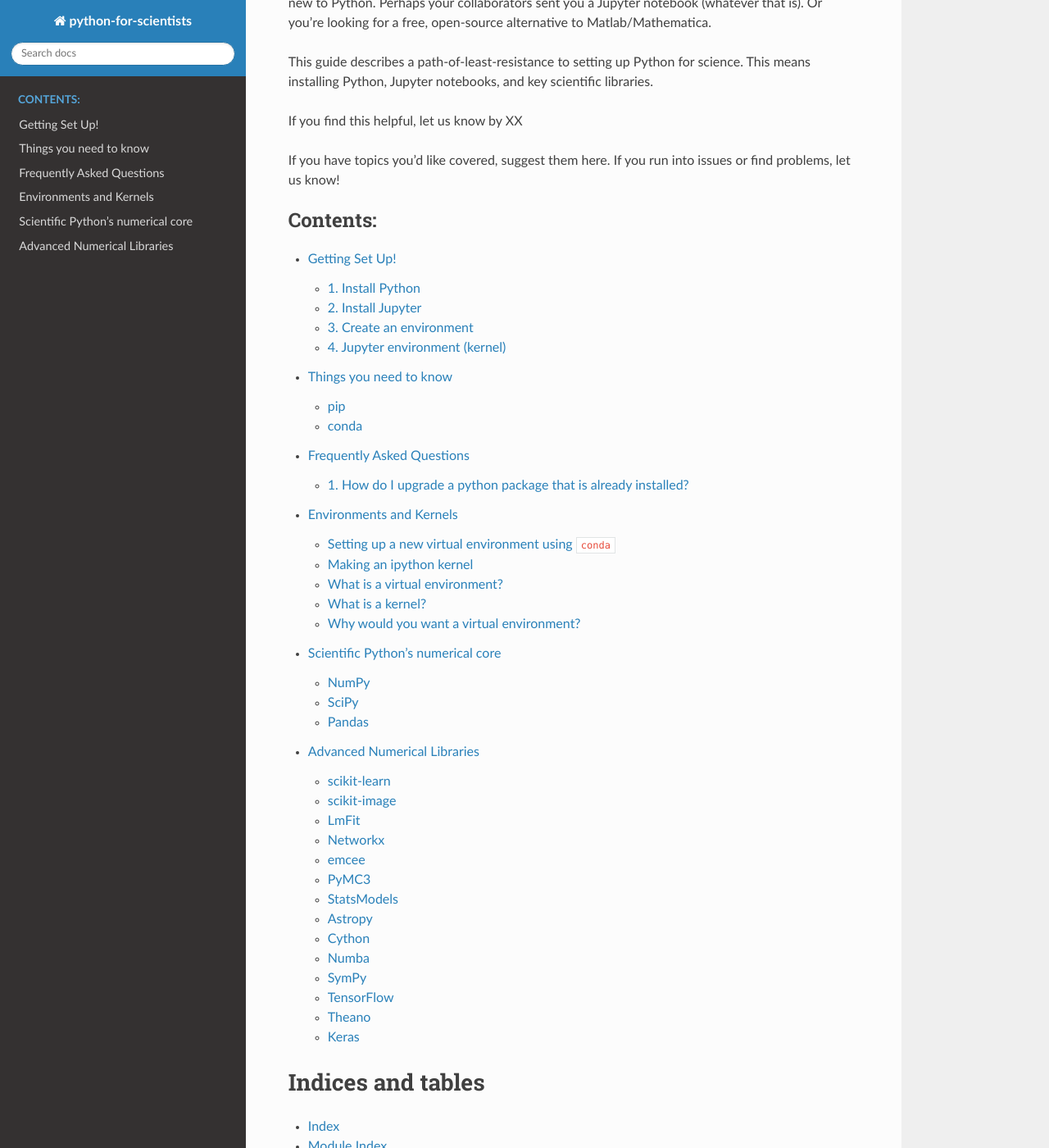
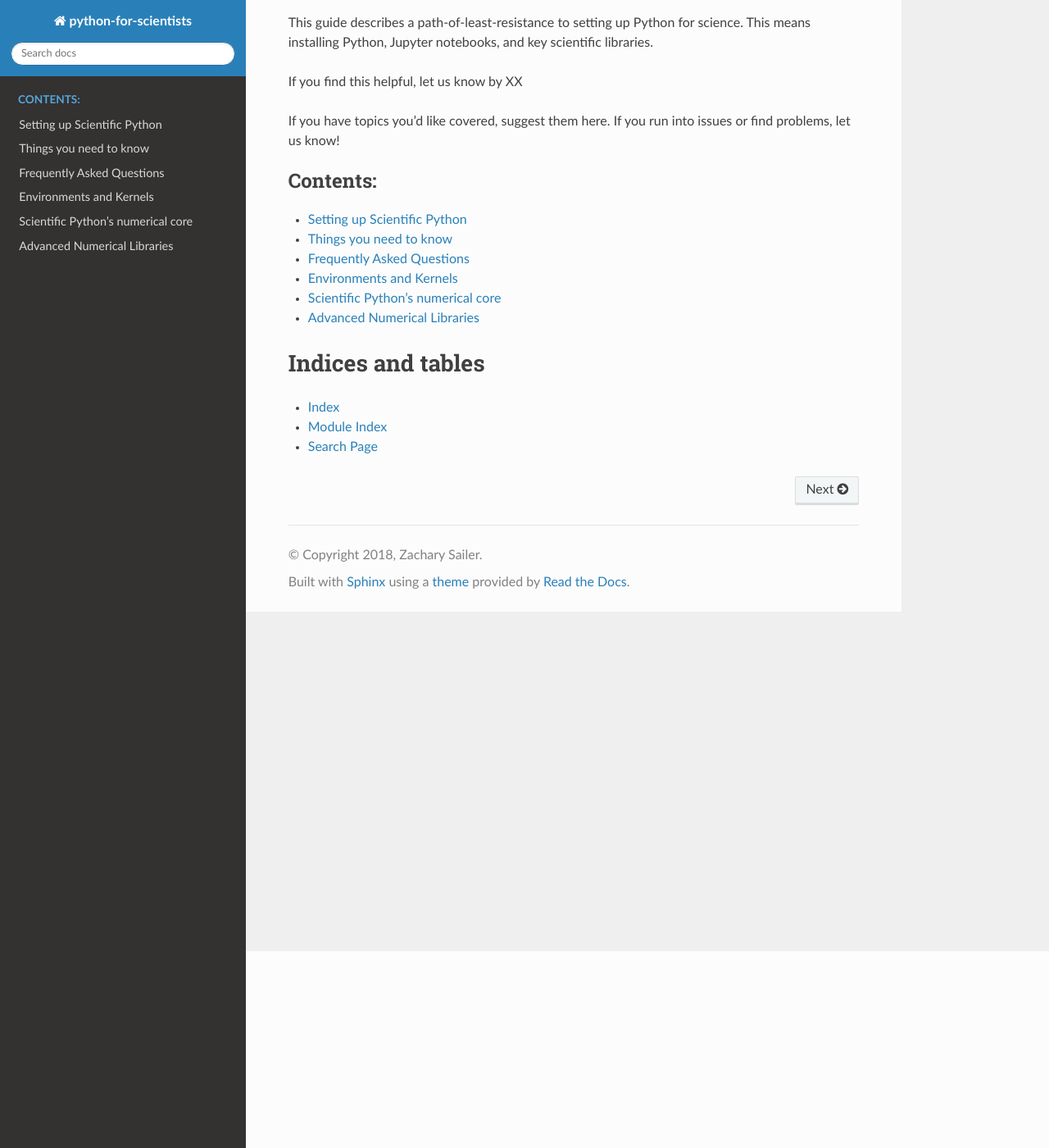
Before and after one commit to Zsailer/python-for-scientists, a Sphinx documentation site: the page built from docs/index.rst, in a window 1280 px wide and 1400 px high, scrolled down 240 px. Shown: the whole window at 82% size. Built offline with Sphinx 7.4.7 and the Read the Docs theme 2.0.0, drawn with Linux system fonts in a browser that asks for light colours; some of the changed lines change nothing that is shown.

Commit message:
unfinished install page

```diff
--- a/docs/_pages/install_package.rst
+++ /dev/null
@@ -1,7 +0,0 @@
-Installing a Package
-====================
-
-
-
-
-.. _here
--- a/docs/_pages/install_python.rst
+++ b/docs/_pages/install_python.rst
@@ -1,9 +1,103 @@
-Installing Python
-=================
+Setting up Scientific Python
+============================
 
-For scientists, I strongly recommend installing Python using **Miniconda**--even if you have Python already installed on your machine.
+1. `Install Python using Miniconda`_
+2. `Install Jupyter Notebooks`_
+3. `Install key scientific packages`_
+4. `Run you first Jupyter Notebook.`_
+
+.. _`Install Python using Miniconda`:
+
+1. Install Python using Miniconda
+---------------------------------
+
+.. image:: ../../_imgs/miniconda.png
+  :scale: 10%
+  :align: right
+
+We recommend Miniconda_ (`even if you have Python already installed`_).
+
+.. _Miniconda: https://conda.io/miniconda.html
+
+Miniconda comes with Python and the Conda_ package manager. Installers_ exist
+for Windows, Mac, and Linux. Download the installer that matches your operating
+system and follow the directions to install on your computer.
+
+Miniconda keeps everything contained in a single folder. If anything ever goes
+wrong, you can always remove this folder and start over.
+
+.. _Conda: https://conda.io/docs/
+.. _Installers: https://conda.io/miniconda.html
+
+Conda will be your main tool for installing Python packages. It installs
+packages through a mechanism known as *conda-recipes*. (It's important to
+note, it can do `many other`_ things as well.) Conda also manages package updates and creates virtual environments.
+
+To use conda, call ``conda install some_package_name``. We'll use this command to install **pip**.
+
+.. code-block:: bash
+
+  conda install pip
+
+
+*pip* is another tool for installing Python packages. If a conda-recipe does not exist for a package you are trying to install, you should trying installing using pip.
+
+
+.. code-block:: bash
+
+  pip install ..
+
+
+.. _`Install Jupyter Notebooks`:
+
+2. Install Jupyter Notebooks.
+-----------------------------
+
+Using our *conda* tool, install the Jupyter Notebook.
+
+
+.. image:: ../../_imgs/notebook.png
+  :scale: 25%
+  :align: right
+
+.. code-block:: bash
+
+  conda install notebook
+
+
+
+.. _`Install key scientific packages`:
+
+3. Install key scientific packages
+----------------------------------
+
+Before we starting using the Jupyter notebooks, we likely want Python's plotting library, Matplotlib, and key scientific programming packages like Numpy and SciPy. For more scientific packages, see this list_.
+
+.. code-block:: bash
+
+  conda install numpy scipy matplotlib
+
+
+.. _list: ../package_list
+
+.. _`Run you first Jupyter Notebook.`:
+
+4. Run you first Jupyter Notebook.
+----------------------------------
+
+Run you first Jupyter notebook
+
+.. _`even if you have Python already installed`:
+
+
+FAQ questions
+-------------
+
+**What if my operating system already comes with Python installed?**
 
 It's best not to mess with the native Python on your machine. On Macs, for example, many programs depend on that native Python. If you break it, you can break your Mac.
+
+**What is the difference between ``conda`` and ``pip``?**
 
 Miniconda installs and manages Python (and it's packages) in a single folder on your computer. It's lightweight and easy to use. If anything goes wrong, you can always startover by uninstalling and reinstalling Miniconda. It's safe!
 
--- a/docs/index.rst
+++ b/docs/index.rst
@@ -6,7 +6,6 @@
 Python for Scientists
 =====================
 
-Welcome!
 
 If you're visiting this page, you're probably a scientist who is trying to install Python. You're probably new to Python. Perhaps your collaborators sent you a Jupyter notebook (whatever that is). Or you're looking for a free, open-source alternative to Matlab/Mathematica.
 
@@ -17,10 +16,10 @@
 If you have topics you'd like covered, suggest them here. If you run into issues or find problems, let us know!
 
 .. toctree::
-   :maxdepth: 2
+   :maxdepth: 1
    :caption: Contents:
 
-   _pages/quick_guide.rst
+   _pages/install_python.rst
    _pages/things_to_know.rst
    _pages/FAQ.rst
    _pages/environments_and_kernels.rst
```
Also changed, not shown: docs/_imgs/miniconda.png (added), docs/_imgs/miniconda.svg (added), docs/_imgs/notebook.png (added), docs/_imgs/windows-install.svg (added).
